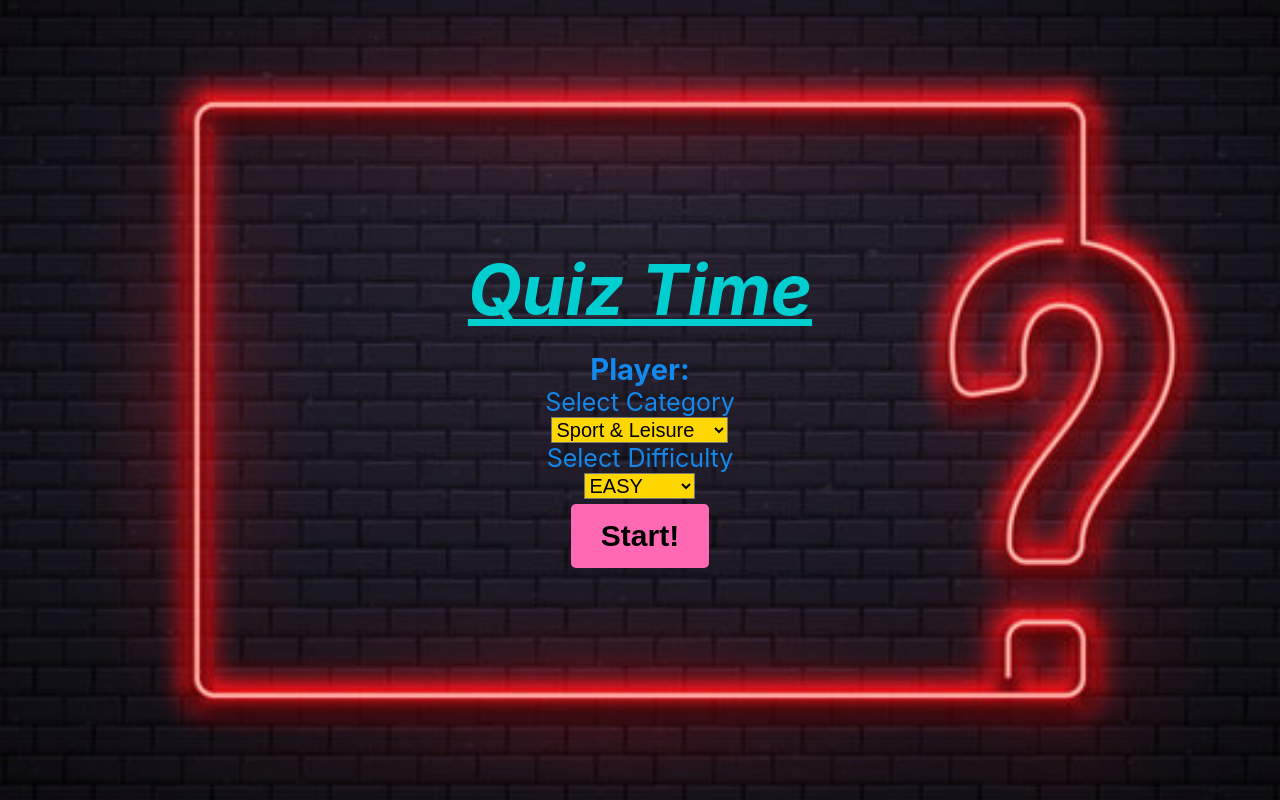
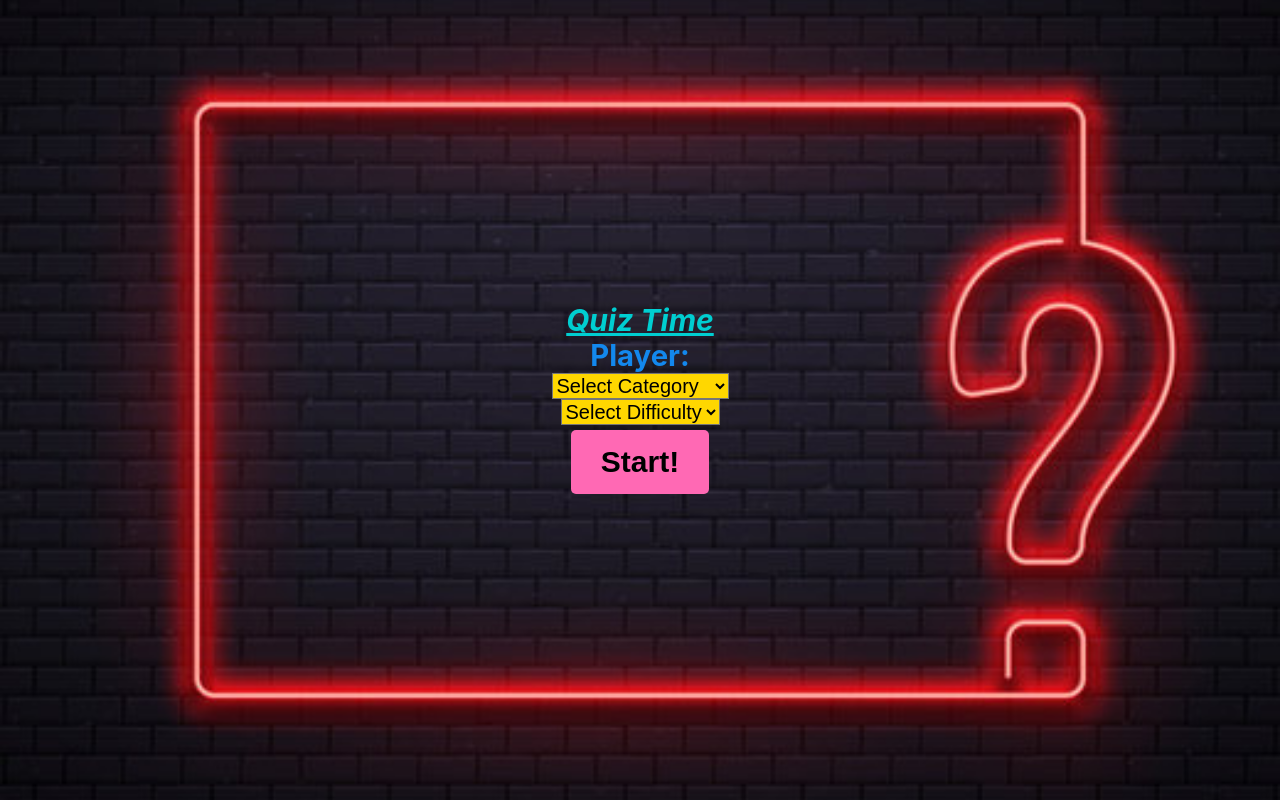
Before and after one commit to DMould123/David.Mould-testing_typescript-quiz_app, a React (Create React App) app: page /quiz in a window 1280 px wide. Built offline with nearby package versions, Linux system fonts and the light colour scheme; a web font is replaced by a local one.

Commit message:
Added a Select Category/Difficulty Option in to help with selecting both.

```diff
--- a/src/components/Card.tsx
+++ b/src/components/Card.tsx
@@ -7,6 +7,7 @@ type Props = {
   quizzerAnswer: AnswerObject | undefined
   questionNumber: number
   totalQuestions: number
+  questionCountdown: number
 }
 
 export const Card = ({
@@ -15,7 +16,8 @@ export const Card = ({
   review,
   quizzerAnswer,
   questionNumber,
-  totalQuestions
+  totalQuestions,
+  questionCountdown
 }: Props) => {
   return (
     <div className="Card">
@@ -32,7 +34,7 @@ export const Card = ({
                   quizzerAnswer?.correctAnswer === answer ? 'green' : '',
                 fontSize: '18px'
               }}
-              disabled={!!quizzerAnswer}
+              disabled={!!quizzerAnswer || questionCountdown === 0}
               value={answer}
               onClick={review}
             >
--- a/src/pages/Quiz.tsx
+++ b/src/pages/Quiz.tsx
@@ -137,11 +137,10 @@ export const Quiz = () => {
     <div className="Quiz">
       <h1
         style={{
-          fontSize: '70px',
+          fontSize: '30px',
           color: 'darkturquoise',
           textDecoration: 'underline',
-          fontStyle: 'italic',
-          margin: '20px'
+          fontStyle: 'italic'
         }}
       >
         Quiz Time
@@ -155,7 +154,6 @@ export const Quiz = () => {
           {!gameOver && <h3>Time left: {questionCountdown}</h3>}
           {!category && (
             <>
-              <p>Select Category</p>
               <select
                 style={{
                   fontSize: '20px',
@@ -164,6 +162,7 @@ export const Quiz = () => {
                 }}
                 onChange={(e) => setCategory(e.target.value)}
               >
+                <option>Select Category</option>
                 {randomCategories.slice(0, 3).map((selections, index) => (
                   <option value={selections.id} key={index}>
                     {selections.name}
@@ -174,7 +173,6 @@ export const Quiz = () => {
           )}
           {!difficulty && (
             <>
-              <p>Select Difficulty</p>
               <select
                 style={{
                   fontSize: '20px',
@@ -183,6 +181,7 @@ export const Quiz = () => {
                 }}
                 onChange={handleDifficulty}
               >
+                <option>Select Difficulty</option>
                 {difficultySelections.map((selections, index) => (
                   <option value={selections.name} key={index}>
                     {selections.ref}
@@ -207,6 +206,7 @@ export const Quiz = () => {
                 quizzerAnswers ? quizzerAnswers[number] : undefined
               }
               review={reviewAnswer}
+              questionCountdown={questionCountdown}
             />
           )}
           {!gameOver &&
```
